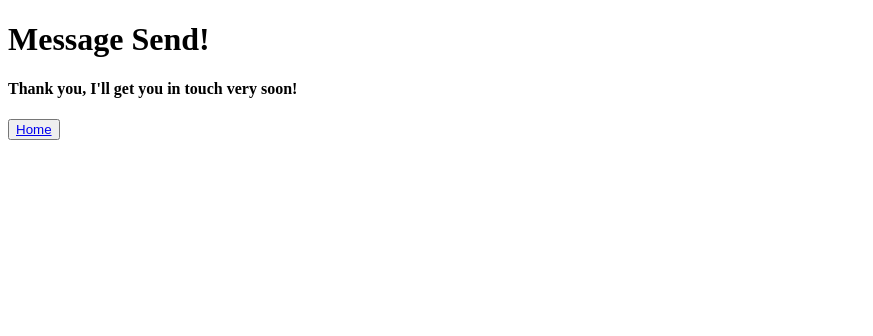
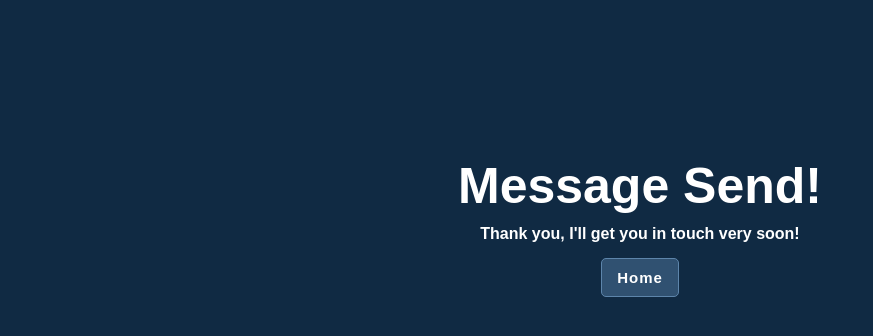
Before and after one commit to boymanuel011/mico.manuel, a plain HTML site: page success.html in a window 1280 px wide. Shown: the whole page, without its empty margins (0-873 px from the left). Drawn offline with Linux system fonts and the light colour scheme.

Commit message:
Update success.html
update css link style

```diff
--- a/success.html
+++ b/success.html
@@ -6,7 +6,7 @@
     <meta http-equiv="X-UA-Compatible" content="IE=edge">
     <meta name="viewport" content="width=device-width, initial-scale=1.0">
     <title>BoyManuel</title>
-    <link rel="stylesheet" href="style/mobile1.css">
+    <link rel="stylesheet" href="style/sml-mobile.css">
     <link rel="stylesheet" href="	https://cdnjs.cloudflare.com/ajax/libs/font-awesome/5.14.0/css/all.css">
 </head>
 
```
